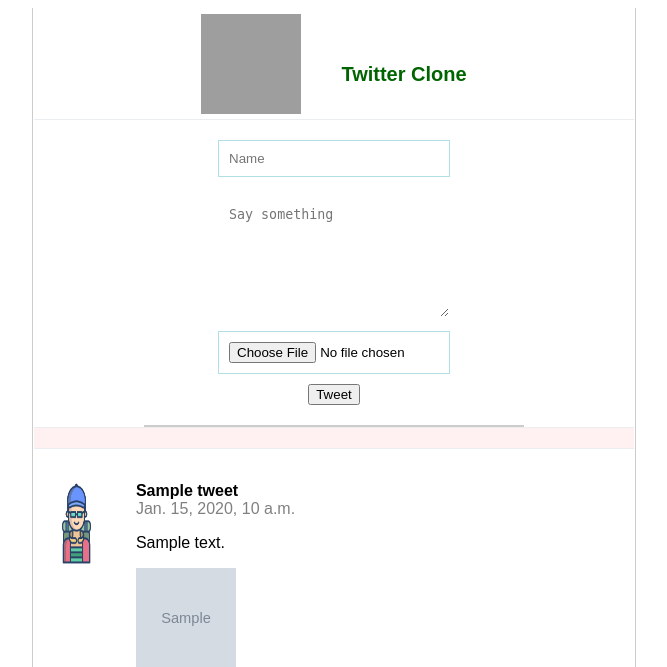
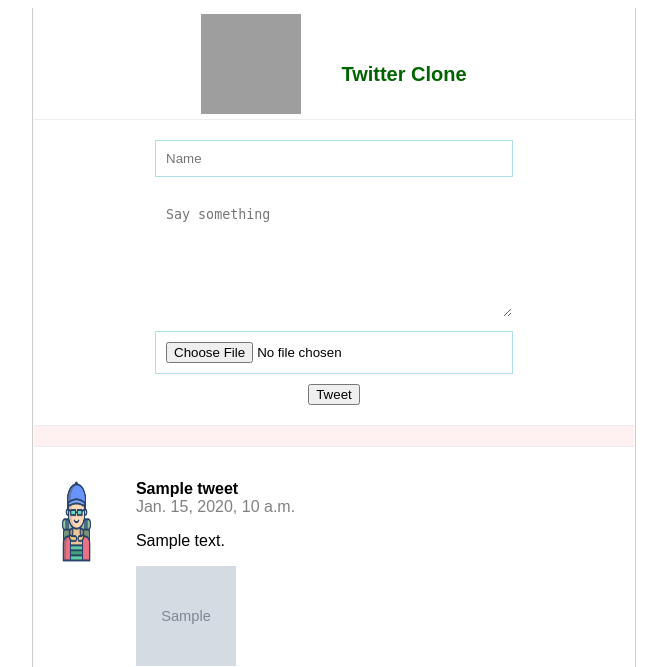
Before and after one commit to Soressa/Twitter_Clone, a Django app: template tweets/templates/tweets.html in a window 1280 px wide. Shown: the top 667 px of the page, without its empty margins (306-973 px from the left). Run offline with Django 3.2, Linux system fonts and the light colour scheme; the template is opened without the code that fills it: most values are stand-ins (such as "Sample title", 1, 10 or a date in 2020); grey boxes marked "Sample" are stand-in pictures; grey boxes are pictures that could not be loaded.

Commit message:
added some style css and html

```diff
--- a/tweets/static/css/style.css
+++ b/tweets/static/css/style.css
@@ -44,9 +44,9 @@ tweet
 
 .tweet_form {
     padding: 20px 40px;
-    border-bottom: 2px solid #ccc;
+    border: none;
     text-align: center;
-    width: 50%;
+    width: 80%;
     margin: 0 auto;
 }
 
--- a/tweets/templates/base.html
+++ b/tweets/templates/base.html
@@ -4,10 +4,13 @@
     <meta charset="UTF-8">
     <meta http-equiv="X-UA-Compatible" content="IE=edge">
     <meta name="viewport" content="width=device-width, initial-scale=1.0">
+    {% load static %}
+    <link href="{%static 'css/style.css'%}" rel="stylesheet" type="text/css"/>
+    <link rel="icon" type="image/png" href="{%  static  'img/tourist.png'  %}"/>
+
+
     <title>Twitter Clone</title>
-    {% load static %}
-    <link href="{%static 'css/style.css'%}" rel="stylesheet"/>
-    <link rel="icon" type="image/png" href="{%  static  'img/tourist.png'  %}"/>
+
   </head>
   <body>
     {% block content %} {{content}} {% endblock %}
```
